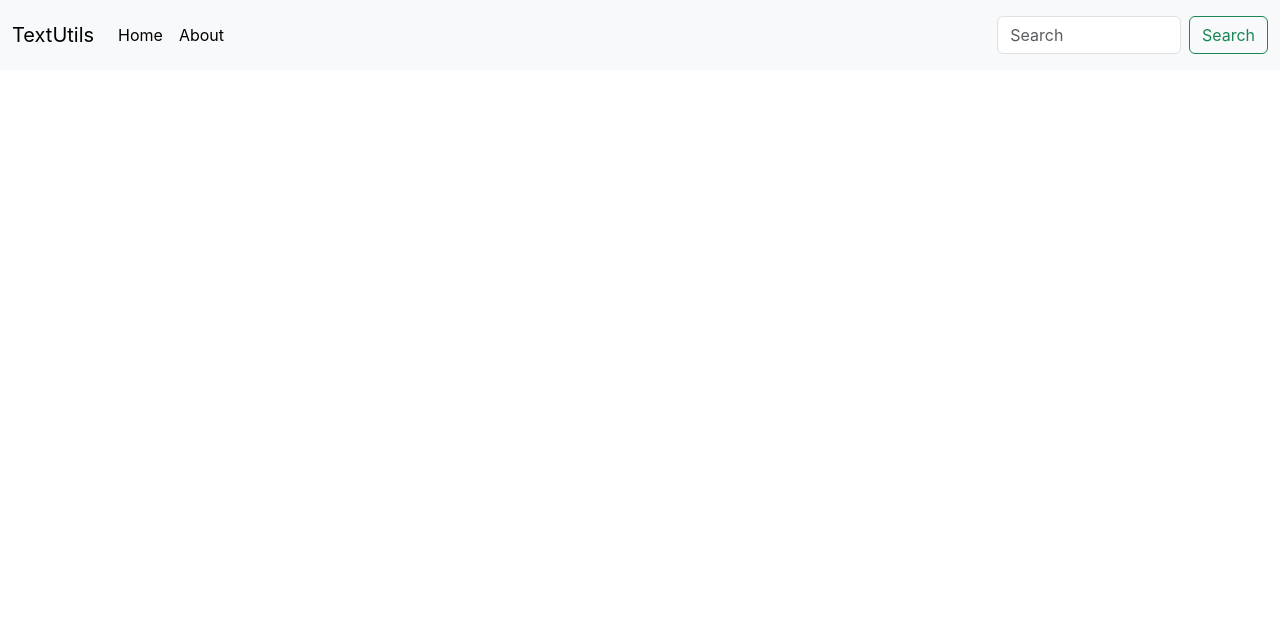
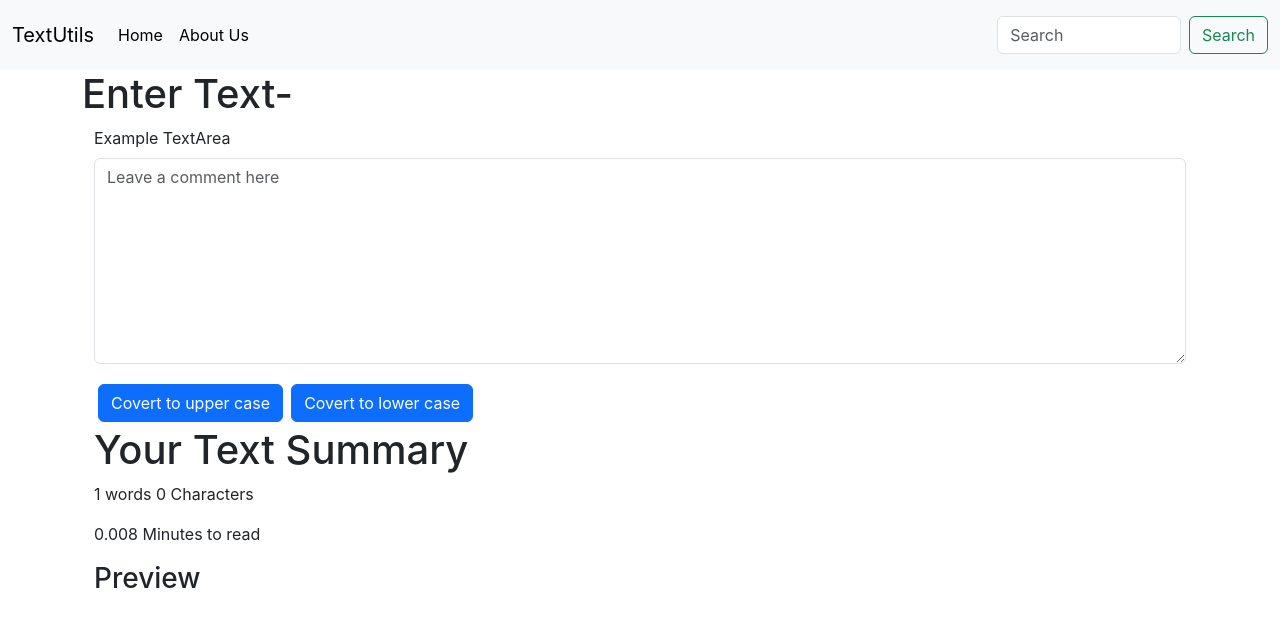
Before and after one commit to tarunkuma707/learning_mern_harry_list_PLu0W_9lII9agx66oZnT6IyhcMIbUMNMdt, a React (Create React App) app: page / in a window 1280 px wide. Shown: the top 626 px of the page. Built offline with nearby package versions, Linux system fonts and the light colour scheme.

Commit message:
Video 9 React APP with harry

```diff
--- a/package.json
+++ b/package.json
@@ -9,6 +9,7 @@
     "@testing-library/user-event": "^13.5.0",
     "react": "^19.1.0",
     "react-dom": "^19.1.0",
+    "react-router-dom": "^7.5.3",
     "react-scripts": "5.0.1",
     "web-vitals": "^2.1.4"
   },
--- a/public/index.html
+++ b/public/index.html
@@ -10,12 +10,13 @@
       content="Web site created using create-react-app"
     />
     <link rel="apple-touch-icon" href="%PUBLIC_URL%/logo192.png" />
-    <link href="https://cdn.jsdelivr.net/npm/bootstrap@5.3.5/dist/css/bootstrap.min.css" rel="stylesheet" integrity="sha384-SgOJa3DmI69IUzQ2PVdRZhwQ+dy64/BUtbMJw1MZ8t5HZApcHrRKUc4W0kG879m7" crossorigin="anonymous">
     <!--
       manifest.json provides metadata used when your web app is installed on a
       user's mobile device or desktop. See https://developers.google.com/web/fundamentals/web-app-manifest/
     -->
     <link rel="manifest" href="%PUBLIC_URL%/manifest.json" />
+    <script src="https://cdn.jsdelivr.net/npm/bootstrap@5.3.5/dist/js/bootstrap.bundle.min.js" integrity="sha384-k6d4wzSIapyDyv1kpU366/PK5hCdSbCRGRCMv+eplOQJWyd1fbcAu9OCUj5zNLiq" crossorigin="anonymous"></script>
+    <link href="https://cdn.jsdelivr.net/npm/bootstrap@5.3.5/dist/css/bootstrap.min.css" rel="stylesheet" integrity="sha384-SgOJa3DmI69IUzQ2PVdRZhwQ+dy64/BUtbMJw1MZ8t5HZApcHrRKUc4W0kG879m7" crossorigin="anonymous">
     <!--
       Notice the use of %PUBLIC_URL% in the tags above.
       It will be replaced with the URL of the `public` folder during the build.
@@ -40,7 +41,5 @@
       To begin the development, run `npm start` or `yarn start`.
       To create a production bundle, use `npm run build` or `yarn build`.
     -->
-
-  <script src="https://cdn.jsdelivr.net/npm/bootstrap@5.3.5/dist/js/bootstrap.bundle.min.js" integrity="sha384-k6d4wzSIapyDyv1kpU366/PK5hCdSbCRGRCMv+eplOQJWyd1fbcAu9OCUj5zNLiq" crossorigin="anonymous"></script>
   </body>
 </html>
--- a/src/App.js
+++ b/src/App.js
@@ -1,35 +1,18 @@
 import logo from './logo.svg';
 import './App.css';
+import Navbar from './components/Navbar';
+import AboutUs from './components/AboutUs';
+import { BrowserRouter as Router, Route, Link, Switch } from 'react-router-dom';
+import TextForm from './components/TextForm';
 
 function App() {
   return (
     <>
-      <nav className="navbar navbar-expand-lg bg-body-tertiary">
-        <div className="container-fluid">
-          <a className="navbar-brand" href="/">TextUtils</a>
-          <button className="navbar-toggler" type="button" data-bs-toggle="collapse" data-bs-target="#navbarNav" aria-controls="navbarNav" aria-expanded="false" aria-label="Toggle navigation">
-            <span className="navbar-toggler-icon"></span>
-          </button>
-          <div className="collapse navbar-collapse" id="navbarNav">
-            <ul className="navbar-nav">
-              <li className="nav-item">
-                <a className="nav-link active" aria-current="page" href="/">Home</a>
-              </li>
-              <li className="nav-item">
-                <a className="nav-link active" aria-current="page" href="/">About</a>
-              </li>
-            </ul>
-          </div>
-        </div>
-        <nav className="navbar bg-body-tertiary">
-          <div className="container-fluid">
-            <form className="d-flex" role="search">
-              <input className="form-control me-2" type="search" placeholder="Search" aria-label="Search"/>
-              <button className="btn btn-outline-success" type="submit">Search</button>
-            </form>
-          </div>
-        </nav>
-      </nav>
+      <Navbar title ="TextUtils" aboutText="About Us" homeText="Home" />
+      {/* <AboutUs /> */}
+      <div className="container">
+        <TextForm heading="Enter Text" />
+      </div>
       </>
   );
 }
--- /dev/null
+++ b/src/components/AboutUs.js
@@ -0,0 +1,11 @@
+import React, { Component } from 'react'
+
+export default class AboutUs extends Component {
+  render() {
+    return (
+      <div>
+        <h1>I am about us</h1>
+      </div>
+    )
+  }
+}
--- /dev/null
+++ b/src/components/Navbar.js
@@ -0,0 +1,43 @@
+import React from 'react'
+import PropTypes from 'prop-types'
+import { BrowserRouter as Router, Route, Link, Switch } from 'react-router-dom';
+
+export default function Navbar(props) {
+  return (
+      <div>
+        <nav className="navbar navbar-expand-lg bg-body-tertiary">
+          <div className="container-fluid">
+            <a className="navbar-brand" href="/">{props.title}</a>
+            <button className="navbar-toggler" type="button" data-bs-toggle="collapse" data-bs-target="#navbarNav" aria-controls="navbarNav" aria-expanded="false" aria-label="Toggle navigation">
+              <span className="navbar-toggler-icon"></span>
+            </button>
+            <div className="collapse navbar-collapse" id="navbarNav">
+              <ul className="navbar-nav">
+                <li className="nav-item">
+                  <a className="nav-link active" aria-current="page" href="/">{props.homeText}</a>
+                </li>
+                <li className="nav-item">
+                  <a className="nav-link active" aria-current="page" href="/">{props.aboutText}</a>
+                </li>
+              </ul>
+            </div>
+          </div>
+          <nav className="navbar bg-body-tertiary">
+            <div className="container-fluid">
+              <form className="d-flex" role="search">
+                <input className="form-control me-2" type="search" placeholder="Search" aria-label="Search"/>
+                <button className="btn btn-outline-success" type="submit">Search</button>
+              </form>
+            </div>
+          </nav>
+        </nav>
+      </div>
+  )
+}
+Navbar.propTypes = {
+    homeText: PropTypes.number,
+    aboutText:PropTypes.number,
+  };
+  Navbar.defaultProps = {
+    homeText: 'Stranger'
+  };
--- /dev/null
+++ b/src/components/TextForm.js
@@ -0,0 +1,42 @@
+import React, {useState} from 'react'
+
+
+
+export default function TextForm(props) {
+    const [text,setText] = useState("");
+    const handleUpClick = (event) => {
+        //setText("This is text");
+        let newText = text.toUpperCase();
+        setText(newText);
+
+    }
+
+    const handlelowerClick = (event) => {
+        let newText = text.toLowerCase();
+        setText(newText);
+
+    }
+    const handleOnChnage =(event)=> {
+        setText(event.target.value);
+    }
+  return (
+    <div>
+        <h1>{props.heading}- {text}</h1>
+        <div className="container">
+            <div className="mb-3">
+                <label htmlFor="box" className='form-label'>Example TextArea</label>
+                <textarea className="form-control" placeholder="Leave a comment here" value={text} rows="8" onChange={handleOnChnage}></textarea>
+            </div>
+            <button className="btn btn-primary m-1" type='button' onClick={handleUpClick}>Covert to upper case</button>
+            <button className="btn btn-primary m-1" onClick={handlelowerClick}>Covert to lower case</button>
+        </div>
+        <div className="container">
+            <h1>Your Text Summary</h1>
+            <p>{text.split(" ").length} words {text.length} Characters</p>
+            <p>{0.008 * text.split(" ").length} Minutes to read</p>
+            <h3>Preview</h3>
+            <p>{text}</p>
+        </div>
+    </div>
+  )
+}
```
Also changed, not shown: src/components/Home.js (added, +11 -0 lines), 1 other file (tests, documents, lock files or other folders).
